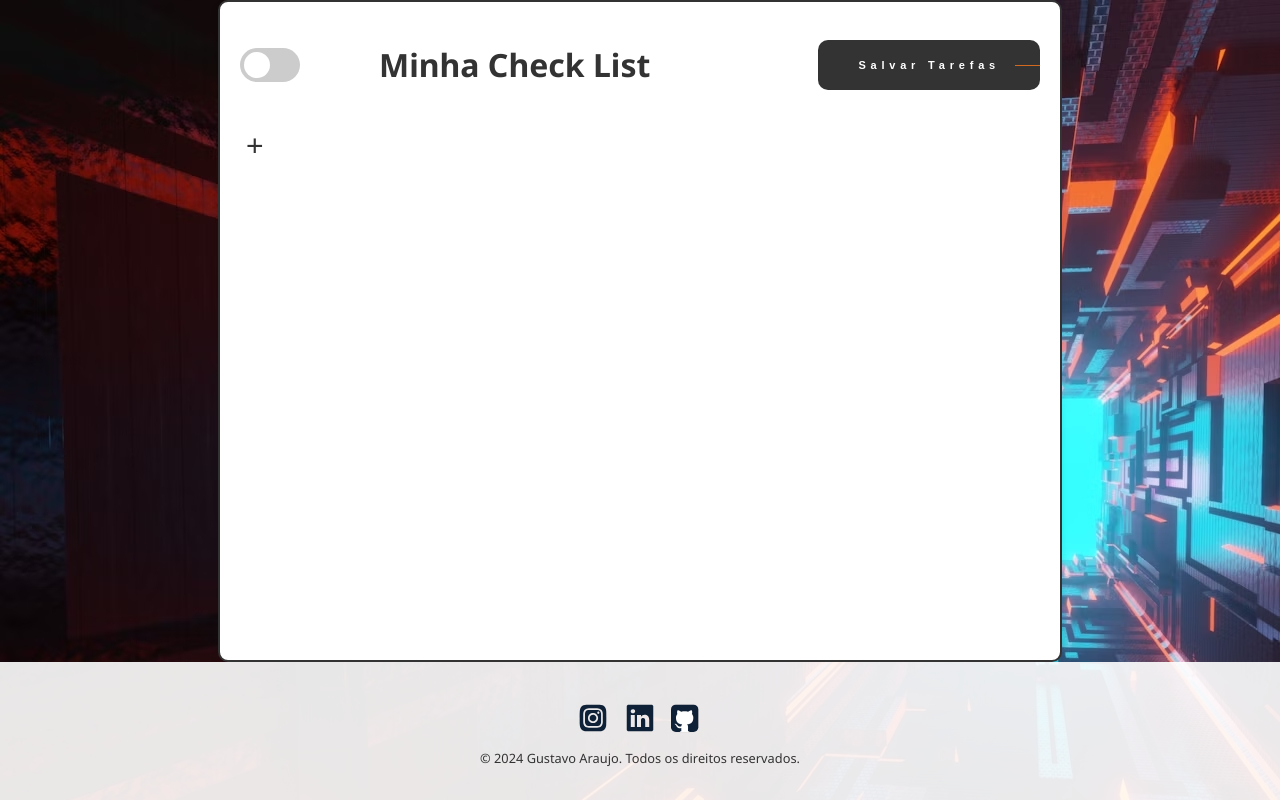
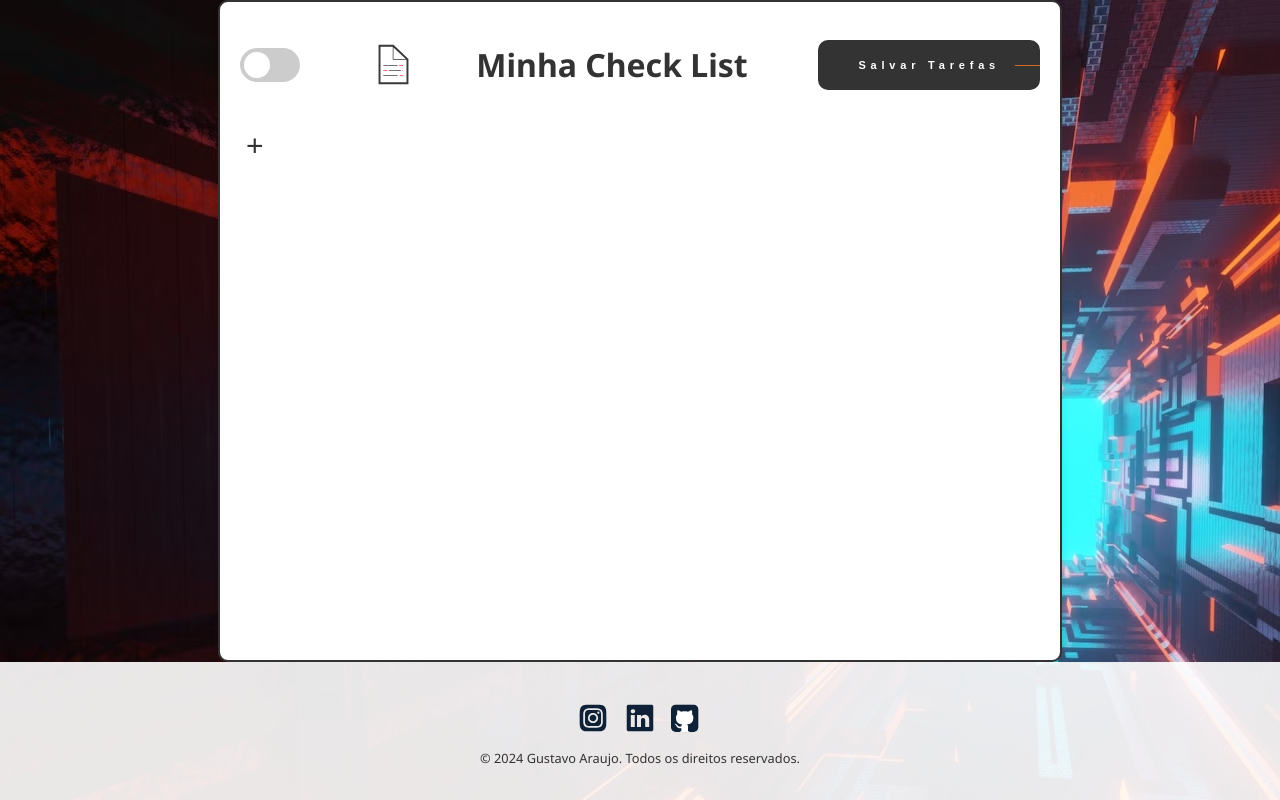
Before and after one commit to gustavofda/check-list, a plain HTML site: page index.html in a window 1280 px wide. Drawn offline with Linux system fonts and the light colour scheme.

Commit message:
fix: nova imagem SVG adiciona ao lado do H1

```diff
--- a/index.html
+++ b/index.html
@@ -16,8 +16,8 @@
                     <span class="slider"></span>
                 </label>
             </div>
+            <img src="assets/svg/img-h1.svg" alt="Ícone" class="icon-svg"> <!-- Imagem adicionada -->
             <h1>Minha Check List</h1>
-            <div class="icon"></div>
             <button class="save-btn" onclick="saveTasks()">Salvar Tarefas</button>
         </div>
         <div class="checklist" id="checklist">
--- a/style.css
+++ b/style.css
@@ -45,6 +45,12 @@ body {
     align-items: center;
     justify-content: space-between;
     margin-bottom: 20px;
+}
+
+.icon-svg {
+    max-width: 45px; /* Ajuste o tamanho máximo conforme necessário */
+    height: auto; /* Mantém a proporção da imagem */
+    margin-left: 10px; /* Espaço entre a imagem e o título */
 }
 
 footer {
```
